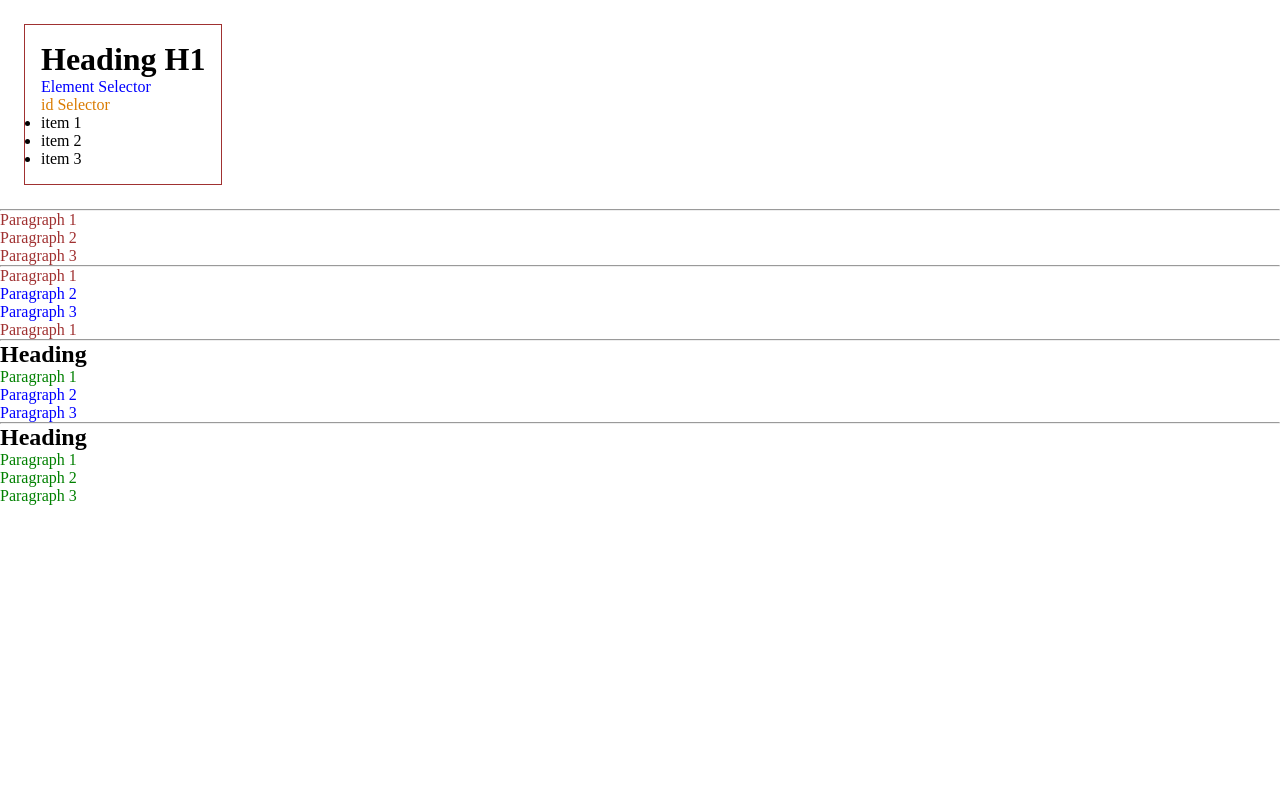
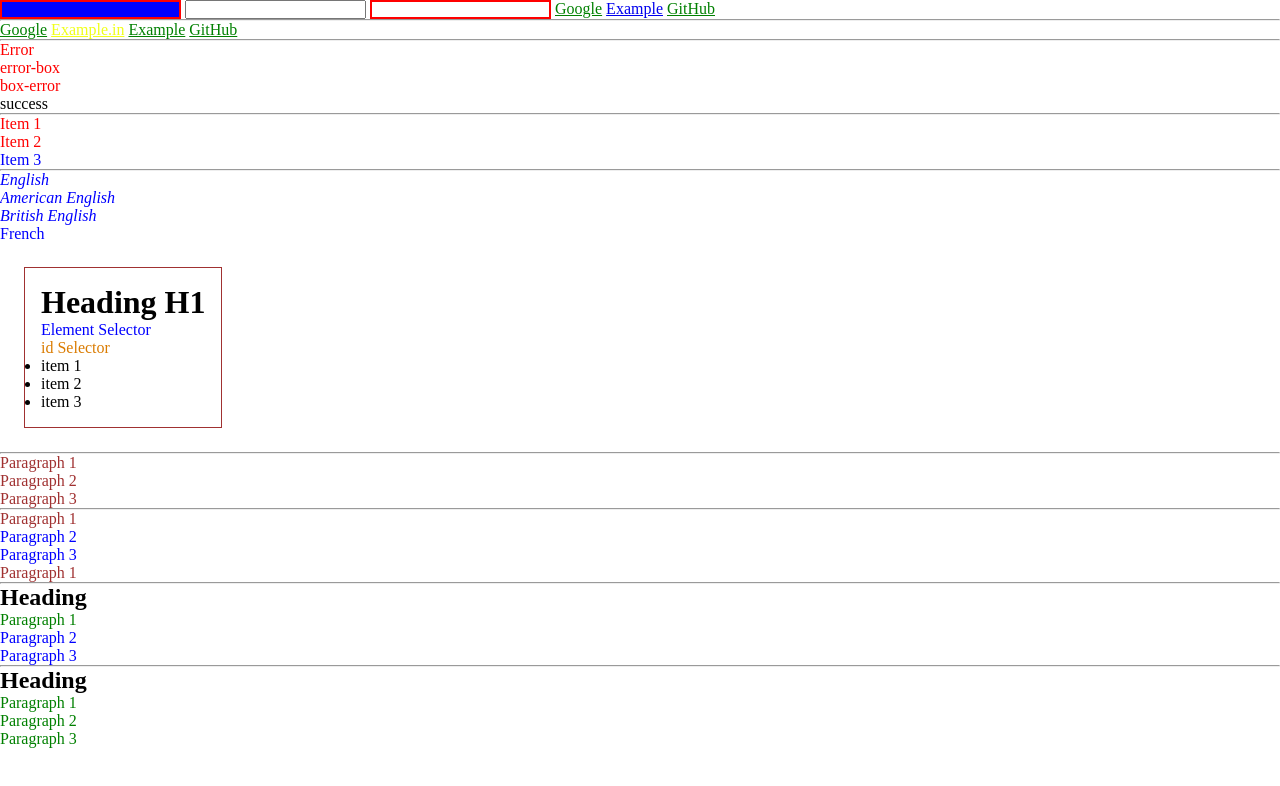
Before and after one commit to thalsi/css, a plain HTML site: page src/module-2-Selectors/test.html in a window 1280 px wide. Drawn offline with Linux system fonts and the light colour scheme.

Commit message:
Attribule selectors

```diff
--- a/src/module-2-Selectors/test.css
+++ b/src/module-2-Selectors/test.css
@@ -62,3 +62,37 @@ p{
 .general-sibling-selector ~ p{
  color: green;
 }
+
+
+
+/* =============== 2. Attribute Selectors ===================== */
+
+
+
+input[required] {
+    border: 2px solid red;
+}
+
+input[type="text"]{
+    background-color: blue;
+}
+
+a[href^="https"] {
+    color: green;
+}
+
+a[href$=".in"] {
+    color: rgb(240, 255, 25);
+}
+
+div[class*="error"] {
+    color: red;
+}
+
+[title~="sale"] {
+    color: red;
+}
+
+p[lang|="en"] {
+    font-style: italic;
+}
--- a/src/module-2-Selectors/test.html
+++ b/src/module-2-Selectors/test.html
@@ -7,6 +7,41 @@
     <link rel="stylesheet" href="test.css">
 </head>
 <body>
+
+
+    <!--
+    2. Attribute Selectors
+    -->
+    <input type="text" required>
+    <input type="email">
+    <input type="password" required>
+
+    <a href="https://google.com">Google</a>
+    <a href="http://example.com">Example</a>
+    <a href="https://github.com">GitHub</a>
+    <hr>
+    <a href="https://google.com">Google</a>
+    <a href="https://example.in">Example.in</a>
+    <a href="https://example.com">Example</a>
+    <a href="https://github.com">GitHub</a>
+    <hr>
+    <div class="error">Error</div>
+    <div class="error-box">error-box</div>
+    <div class="box-error">box-error</div>
+    <div class="success">success</div>
+    <hr>
+    <p title="summer sale">Item 1</p>
+    <p title="big sale today">Item 2</p>
+    <p title="wholesale">Item 3</p>
+    <hr>
+    <p lang="en">English</p>
+    <p lang="en-US">American English</p>
+    <p lang="en-GB">British English</p>
+    <p lang="fr">French</p>
+
+    <!--
+    1. Basic Selectors
+    -->
 
     <div class="container">
         <h1>Heading H1</h1>
@@ -70,5 +105,6 @@
     </div>
 
 
+
 </body>
 </html>
```
Also changed, not shown: src/module-2-Selectors/2- attribute-selectors.md (added, +11 -0 lines), README.MD.
